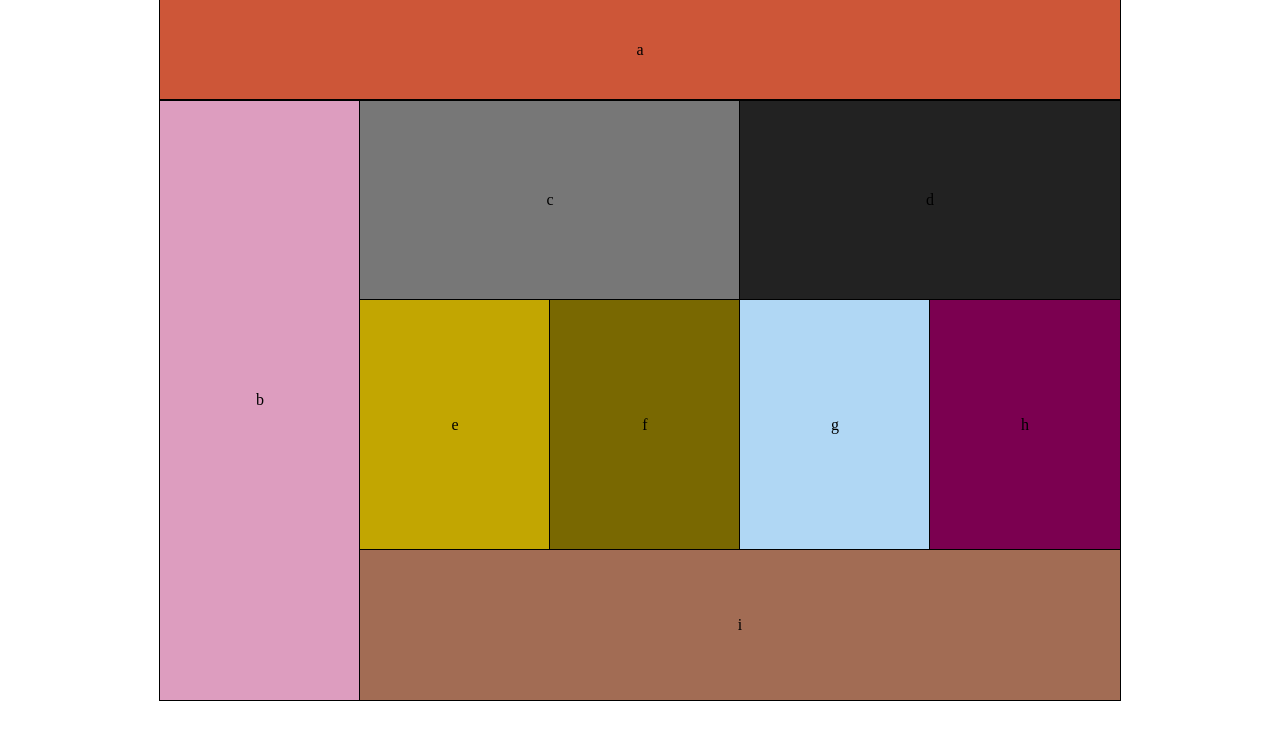
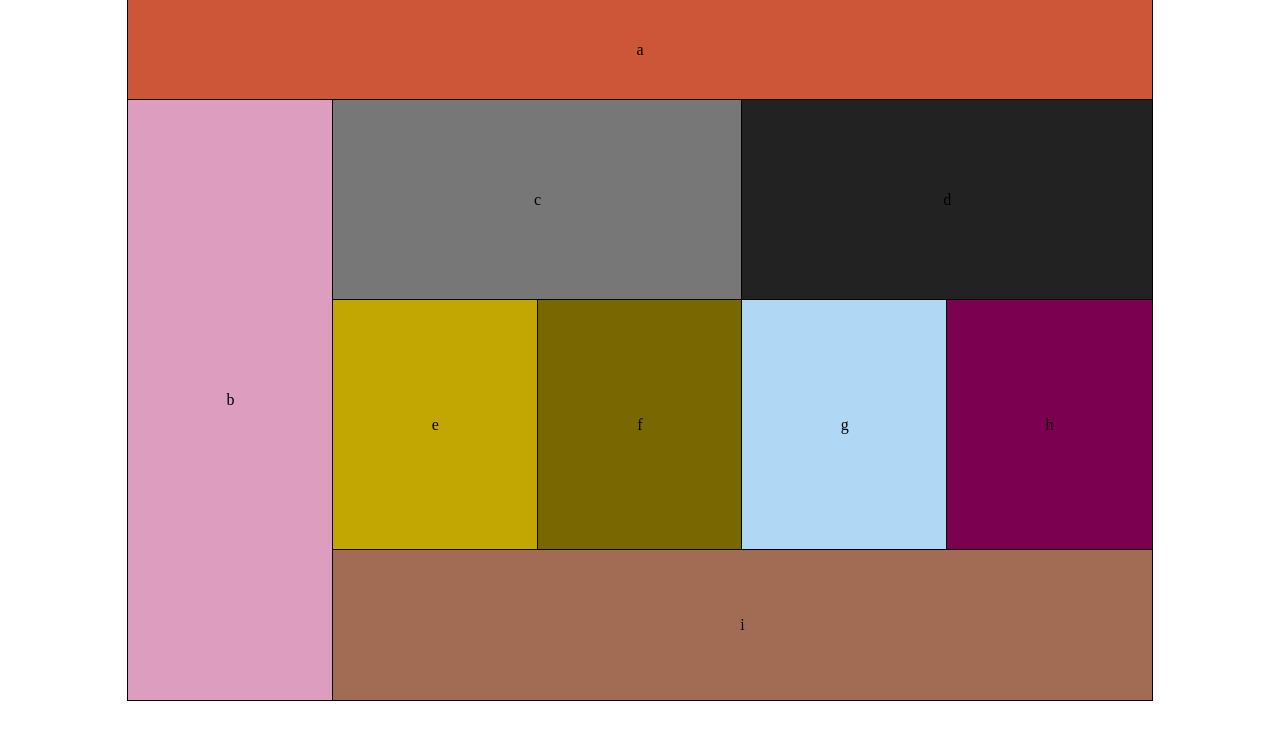
Before and after one commit to huangrkul/301-lab01, a plain HTML site: page index.html in a window 1280 px wide. Drawn offline with Linux system fonts and the light colour scheme.

Commit message:
adding responsive layout to tablet as well as implementing flexbox to other sizes

```diff
--- a/css/layout.css
+++ b/css/layout.css
@@ -3,98 +3,142 @@
     width: 100%;
   }
 
-  header, nav, article > section:first-of-type, article > section:last-of-type, footer {
-    margin: auto;
-  }
-
   header {
-    width: 480px;
+    width: 100%;
     height: 75px;
     line-height: 75px;
   }
 
   nav {
-    width: 480px;
+    width: 100%;
     height: 150px;
     line-height: 150px;
   }
 
-  article > section:first-of-type, article > section:last-of-type {
-    width: 480px;
+  article > main > section:first-of-type, article > main > section:last-of-type {
+    width: 100%;
+    display: flex;
+    flex-wrap: wrap;
   }
 
-  article > section:first-of-type div {
-    width: 480px;
+  article > main > section:first-of-type div {
+    width: 100%;
     height: 125px;
     line-height: 125px;
   }
 
-  article > section:last-of-type div:first-child {
-    float: left;
-  }
-
-  article > section:last-of-type div:nth-child(3) {
-    float: left;
-  }
-
-  article > section:last-of-type div {
-    display: inline-block;
-    width: 240px;
+  article > main > section:last-of-type div {
+    flex: 0 0 50%;
     height: 250px;
     line-height: 250px;
   }
 
   footer {
-    width: 480px;
+    width: 100%;
     height: 80px;
     line-height: 80px;
   }
 }
 
-@media (min-width: 768px) {
+@media (min-width: 768px) and (max-width: 1024px) {
 
   article {
-    width: 960px;
-    margin: auto;
+    width: 100%;
+    display: flex;
+    flex-wrap: wrap;
   }
   header {
-    max-width: 960px;
-    min-width: 768px;
+    flex: 0 0 100%;
     height: 100px;
     line-height: 100px;
   }
 
   nav {
-    width: 200px;
+    flex: 0 0 20%;
     height: 600px;
     line-height: 600px;
-    float: left;
   }
 
-  article > section:first-of-type, article > section:last-of-type {
-    width: 760px;
-    float: right;
+  main {
+    display: flex;
+    flex: 0 0 80%;
+    flex-wrap: wrap;
+    height: 600px;
   }
 
-  article > section:first-of-type div {
-    float: left;
-    width: 380px;
+  article > main > section:first-of-type, article > main > section:last-of-type{
+    display: flex;
+    flex: 0 0 100%;
+    flex-wrap: wrap;
+  }
+
+  article > main > section:first-of-type div {
+    flex: 0 0 50%;
     height: 200px;
     line-height: 200px;
   }
 
-  article > section:last-of-type div {
-    float: left;
-    width: 190px;
+  article > main > section:last-of-type div {
+    flex: 0 0 25%;
     height: 250px;
     line-height: 250px;
   }
 
   footer {
-    clear: right;
-    float: right;
-    width: 760px;
+    flex: 0 0 100%;
     height: 150px;
     line-height: 150px;
   }
 }
+
+@media (min-width: 1024px) {
+
+  article {
+    width: 1024px;
+    display: flex;
+    flex-wrap: wrap;
+    margin: auto;
+  }
+  header {
+    flex: 0 0 100%;
+    height: 100px;
+    line-height: 100px;
+  }
+
+  nav {
+    flex: 0 0 20%;
+    height: 600px;
+    line-height: 600px;
+  }
+
+  main {
+    display: flex;
+    flex: 0 0 80%;
+    flex-wrap: wrap;
+    height: 600px;
+  }
+
+  article > main > section:first-of-type, article > main > section:last-of-type{
+    display: flex;
+    flex: 0 0 100%;
+    flex-wrap: wrap;
+  }
+
+  article > main > section:first-of-type div {
+    flex: 0 0 50%;
+    height: 200px;
+    line-height: 200px;
+  }
+
+  article > main > section:last-of-type div {
+    flex: 0 0 25%;
+    height: 250px;
+    line-height: 250px;
+  }
+
+  footer {
+    flex: 0 0 100%;
+    height: 150px;
+    line-height: 150px;
+  }
+}
--- a/index.html
+++ b/index.html
@@ -12,6 +12,7 @@
   <article>
     <header>a</header>
     <nav>b</nav>
+    <main>
       <section>
         <div>c</div>
         <div>d</div>
@@ -23,6 +24,7 @@
         <div>h</div>
       </section>
       <footer>i</footer>
+    </main>
   </article>
 </body>
 </html>
```
Lines whose indentation alone changed are shown as unchanged.
